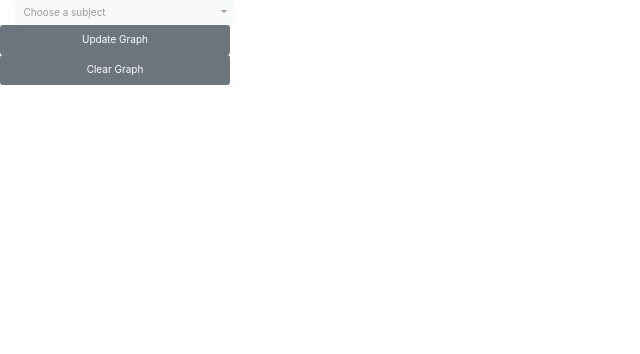
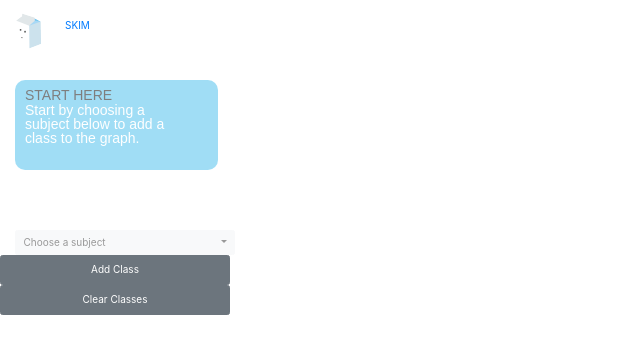
Before and after one commit to juniordesign-fall18/skim, a Flask app: page / in a window 1280 px wide. Shown: the top 354 px of the page, without its empty margins (0-640 px from the left). Run offline with Flask 2, Linux system fonts and the light colour scheme; data that the repository does not hold is empty; some libraries are stand-ins or nearby versions.

Commit message:
nav bar and button changes

```diff
--- a/app/routes.py
+++ b/app/routes.py
@@ -3,7 +3,9 @@ import pyrebase
 import datetime
 import json
 import urllib.request
+# app._static_folder = app.path.abspath("static/style.css")
 from flask import render_template, request
+
 
 config = {
   "apiKey": "AIzaSyB5bnl9QMIeQRFHg5Io5CfKEFLCTyMGIYU",
--- /dev/null
+++ b/app/static/stylesheet.css
@@ -0,0 +1,57 @@
+ul {
+    list-style-type: none;
+    margin: 0;
+    padding: 0;
+    overflow: hidden;
+    background-color: white;
+}
+
+.navbar {
+    float: left;
+}
+
+a.navbar {
+    display: block;
+    color: white;
+    text-align: center;
+    padding: 14px 16px;
+    text-decoration: none;
+}
+
+a.navbar:hover:not(.active) {
+    background-color: white
+}
+
+.active {
+    background-color: white;
+}
+
+.box{
+  rx:20;
+  width:200 ;
+  height: 100;
+  fill:#44bded;
+  opacity:0.5;
+}
+.textbox{
+  font-family: Helvetica;
+  font-size:15;
+  fill:black;
+  word-wrap: break-word;
+}
+.header{
+  color:black;
+}
+
+.feedback{
+  float: center;
+  color: white;
+}
+
+.milklogo{
+float:left;
+padding: 8px;
+width:-10%;
+height:-10%;
+
+}
--- a/app/templates/chart.html
+++ b/app/templates/chart.html
@@ -3,8 +3,8 @@
 
 <head>
     <title>Skim</title>
-
     <script src="https://ajax.googleapis.com/ajax/libs/jquery/3.3.1/jquery.min.js"></script>
+     <link rel='stylesheet' type='text/css' href="{{ url_for('static', filename='stylesheet.css') }}"/>
 
     <!-- Latest compiled and minified CSS -->
     <link rel="stylesheet" href="https://maxcdn.bootstrapcdn.com/bootstrap/3.3.7/css/bootstrap.min.css" integrity="sha384-BVYiiSIFeK1dGmJRAkycuHAHRg32OmUcww7on3RYdg4Va+PmSTsz/K68vbdEjh4u" crossorigin="anonymous">
@@ -25,21 +25,46 @@
     <!-- Latest compiled and minified CSS -->
     <link rel="stylesheet" href="https://cdnjs.cloudflare.com/ajax/libs/bootstrap-select/1.13.2/css/bootstrap-select.min.css">
 
+
+
     <!-- Latest compiled and minified JavaScript -->
     <script src="https://cdnjs.cloudflare.com/ajax/libs/bootstrap-select/1.13.2/js/bootstrap-select.min.js"></script>
 
     <!-- Chart.js -->
     <script src="https://cdnjs.cloudflare.com/ajax/libs/Chart.js/2.4.0/Chart.min.js"></script>
 
+
     <style>
         .hidden{ display:none;}
     </style>
-
 </head>
 
 <body>
+  <ul>
+    <img class="milklogo" class="img-responsive" src="../static/milklogo1.png" alt="SKIM LOGO">
+    <li class="navbar" ><a class="active" href="#home">SKIM</a></li>
+    <!-- <li class="navbar2"><a>You have added a class!</a></li> -->
+        </ul>
+          <div class="col-sm-3">
+            <svg height="10%" width="70%" class="box">
+              <rect height="60%" width="100%" id="myRect" rx="10" ry="10">
+              </rect>
+              <text id="myText" font-size="14" font-family="arial" fill="black">
+                <tspan x="10" y="20">START HERE
+                </tspan></text>
+              <text id="myText" font-size="14" font-family="arial" fill="white">
+              <tspan y="35" x="10">
+                Start by choosing a
+              </tspan>
+              <tspan x="10" dy="14">
+                subject below to add a
+              </tspan>
+                 <tspan x="10" dy="14">
+                    class to the graph.
+                  </tspan>
+      </text>
 
-    <div class="col-sm-3">
+      </svg>
         <div id="subjectdropdown">
             <select id="subjectpicker" class="selectpicker" data-live-search="true" title="Choose a subject">
                 {% for subject in data.keys() | sort %}
@@ -57,9 +82,9 @@
         </div>
         {% endfor %}
         <div class="row row-space">
-          <button type="button" id="update" style="height:30px; width:230px" class="btn btn-secondary">Update Graph</button>
+          <button type="button" id="update" style="height:30px; width:230px" class="btn btn-secondary">Add Class</button>
           <!-- <button type="button" id="save" class="btn btn-secondary">Save Graph</button> -->
-          <button type="button" id="clear"  style="height:30px; width:230px" class="btn btn-secondary">Clear Graph</button>
+          <button type="button" id="clear"  style="height:30px; width:230px" class="btn btn-secondary">Clear Classes</button>
         </div>
         </form>
     </div>
@@ -82,6 +107,7 @@
         $("#update").click(updateChart);
         $("#clear").click(clearChart);
         $("#save").click(saveChart);
+
         function saveChart() {
             saved_state = cur_state;
         }
@@ -146,6 +172,13 @@
                 datasets: cur_state["datasets"],
                 // Configuration options go here
                 options: {}
+            },
+            options: {
+              legend: {
+                  display: true,
+                  position: 'bottom',
+                  backgroundColor: 'rgb(105,105,105)'
+              }
           }
         });
         }
```
Also changed, not shown: app/templates/style.css (deleted, +0 -29 lines), app/static/milklogo.png (added), app/static/milklogo1.png (added). Lines whose indentation alone changed are shown as unchanged.
